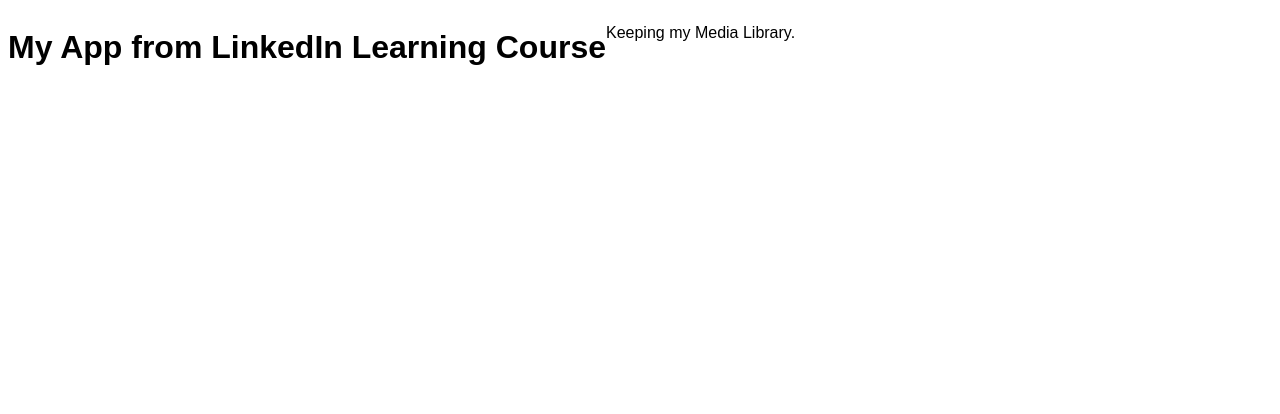
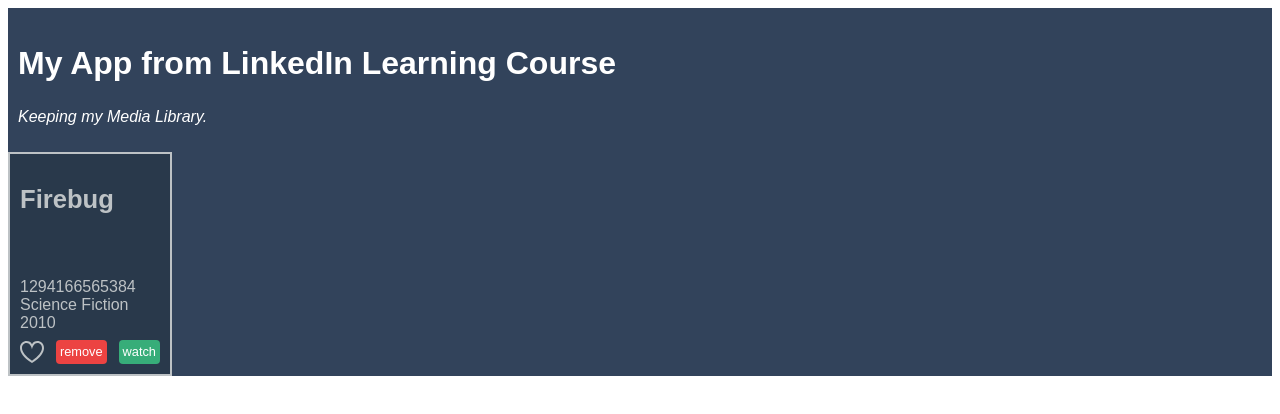
Before and after one commit to RusmanCool/AngularTraining, an Angular app: page / in a window 1280 px wide. Shown: the top 414 px of the page. Built offline with nearby package versions, Linux system fonts and the light colour scheme.

Commit message:
added media-item component with bindins to app-component

```diff
--- a/src/app/app.component.html
+++ b/src/app/app.component.html
@@ -1,2 +1,7 @@
-<h1>My App from LinkedIn Learning Course</h1>
-<p class="description">Keeping my Media Library.</p>
+<section>
+    <header>
+        <h1>My App from LinkedIn Learning Course</h1>
+        <p class="description">Keeping my Media Library.</p>
+    </header>
+    <mw-media-item (delete)="onMediaItemDelete($event)" [mediaItem]="firstMediaItem"></mw-media-item>
+</section>
--- a/src/app/app.component.ts
+++ b/src/app/app.component.ts
@@ -5,4 +5,16 @@
     templateUrl: './app.component.html',
     styleUrls: ['./app.component.css']
 })
-export class AppComponent {}
+export class AppComponent {
+    firstMediaItem = {
+        id: 1,
+        name: 'Firebug',
+        medium: 'Series',
+        category: 'Science Fiction',
+        year: 2010,
+        watchedOn: 1294166565384,
+        isFavorite: false
+      };
+
+    onMediaItemDelete(mediaItem) {}
+}
--- a/src/app/app.module.ts
+++ b/src/app/app.module.ts
@@ -1,13 +1,15 @@
 import { NgModule } from '@angular/core';
 import { BrowserModule } from '@angular/platform-browser';
 import { AppComponent } from './app.component';
+import { MediaItemComponent } from './media-item/media-item.component';
 
 @NgModule({
   imports: [
     BrowserModule
   ],
   declarations: [
-    AppComponent
+    AppComponent,
+    MediaItemComponent
   ],
   bootstrap: [
     AppComponent
--- /dev/null
+++ b/src/app/media-item/media-item.component.css
@@ -0,0 +1,64 @@
+:host {
+  display: flex;
+  flex-direction: column;
+  width: 140px;
+  height: 200px;
+  border: 2px solid;
+  background-color: #29394b;
+  padding: 10px;
+  color: #bdc2c5;
+}
+h2 {
+  font-size: 1.6em;
+  flex: 1;
+}
+:host.medium-movies {
+  border-color: #53ace4;
+}
+:host.medium-movies > h2 {
+  color: #53ace4;
+}
+:host.medium-series {
+  border-color: #45bf94;
+}
+:host.medium-series > h2 {
+  color: #45bf94;
+}
+.tools {
+  margin-top: 8px;
+  display: flex;
+  flex-wrap: nowrap;
+  justify-content: space-between;
+}
+.favorite {
+  width: 24px;
+  height: 24px;
+  fill: #bdc2c5;
+}
+.favorite.is-favorite {
+    fill: #37ad79;
+}
+.favorite.is-favorite-hovering {
+    fill: #45bf94;
+}
+.favorite.is-favorite.is-favorite-hovering {
+    fill: #ec4342;
+}
+.delete {
+  display: block;
+  background-color: #ec4342;
+  padding: 4px;
+  font-size: .8em;
+  border-radius: 4px;
+  color: #ffffff;
+  cursor: pointer;
+}
+.details {
+  display: block;
+  background-color: #37ad79;
+  padding: 4px;
+  font-size: .8em;
+  border-radius: 4px;
+  color: #ffffff;
+  text-decoration: none;
+}
--- /dev/null
+++ b/src/app/media-item/media-item.component.html
@@ -0,0 +1,16 @@
+<h2> {{ mediaItem.name }}</h2>
+<div>{{ mediaItem.watchedOn }}</div>
+<div>{{ mediaItem.category}}</div>
+<div>{{ mediaItem.year }}</div>
+<div class="tools">
+  <svg class="favorite" xmlns="http://www.w3.org/2000/svg" viewBox="0 0 24 24">
+    <path d="M12 9.229c.234-1.12 1.547-6.229 5.382-6.229 2.22 0 4.618 1.551 4.618 5.003 0 3.907-3.627 8.47-10 12.629-6.373-4.159-10-8.722-10-12.629 0-3.484 2.369-5.005 4.577-5.005 3.923 0 5.145 5.126 5.423 6.231zm-12-1.226c0 4.068 3.06 9.481 12 14.997 8.94-5.516 12-10.929 12-14.997 0-7.962-9.648-9.028-12-3.737-2.338-5.262-12-4.27-12 3.737z"
+    />
+  </svg>
+  <a class="delete" (click)="onDelete()">
+    remove
+  </a>
+  <a class="details">
+    watch
+  </a>
+</div>
--- /dev/null
+++ b/src/app/media-item/media-item.component.ts
@@ -0,0 +1,16 @@
+import { Component, Input, Output, EventEmitter } from '@angular/core';
+
+@Component({
+  selector: 'mw-media-item',
+  templateUrl: './media-item.component.html',
+  styleUrls: ['./media-item.component.css']
+})
+export class MediaItemComponent {
+  @Input() mediaItem;
+  @Output() delete = new EventEmitter();
+
+  onDelete() {
+    console.log('Deleted');
+    this.delete.emit(this.mediaItem);
+  }
+}
```
